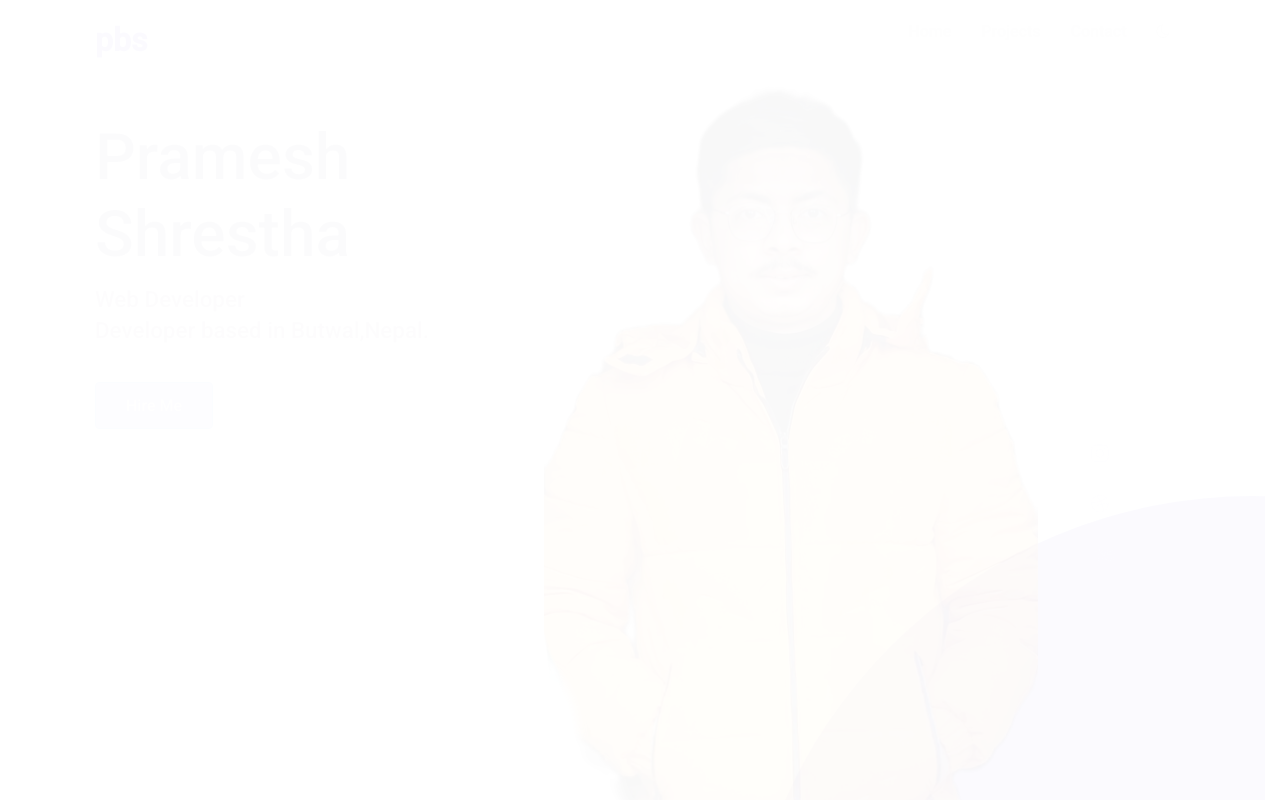
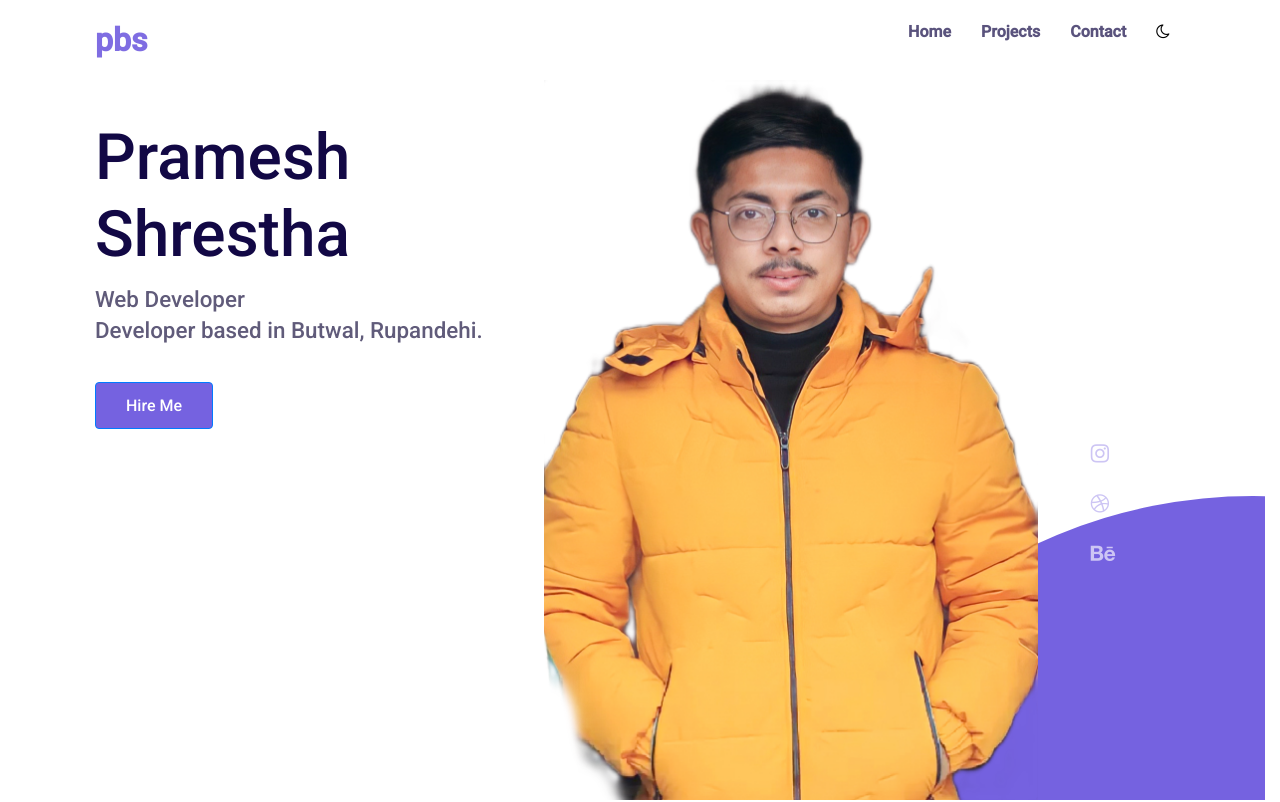
Before and after one commit to PrameshShrestha508/Hero_templete, a website: page index.html in a window 1280 px wide. Shown: the top 802 px of the page. Drawn offline with nearby package versions, Linux system fonts and the light colour scheme.

```diff
--- a/index.html
+++ b/index.html
@@ -40,7 +40,7 @@
           </h2>
           <p>
             Web Developer <br />
-            Developer based in Butwal,Nepal.
+            Developer based in Butwal, Rupandehi.
           </p>
           <button class="button btn btn-primary">Hire Me</button>
         </div>
--- a/style.css
+++ b/style.css
@@ -4,7 +4,6 @@
   scroll-behavior: smooth;
   box-sizing: border-box;
   font-family: "Roboto", sans-serif;
-  opacity: 0.5;
 }
 .container {
   max-height: 100vh;
```
Also changed, not shown: package.json (+5 -3 lines).
